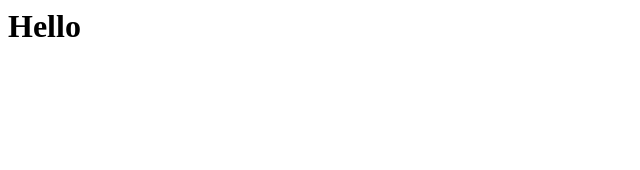
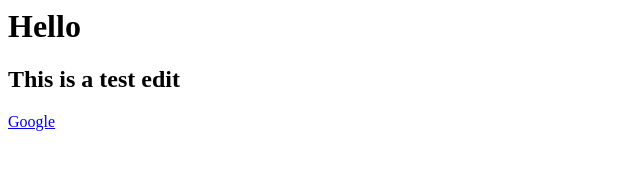
Before and after one commit to MattKlas/Test-Site, a plain HTML site: page index.html in a window 1280 px wide. Shown: the whole page, without its empty margins (0-640 px from the left). Drawn offline with Linux system fonts and the light colour scheme.

Commit message:
Update index.html

```diff
--- a/index.html
+++ b/index.html
@@ -1 +1,5 @@
 <h1>Hello</h1>
+<h2>This is a test edit</h2>
+<nav>
+  <a href="www.google.com">Google</a>
+</nav>
```
